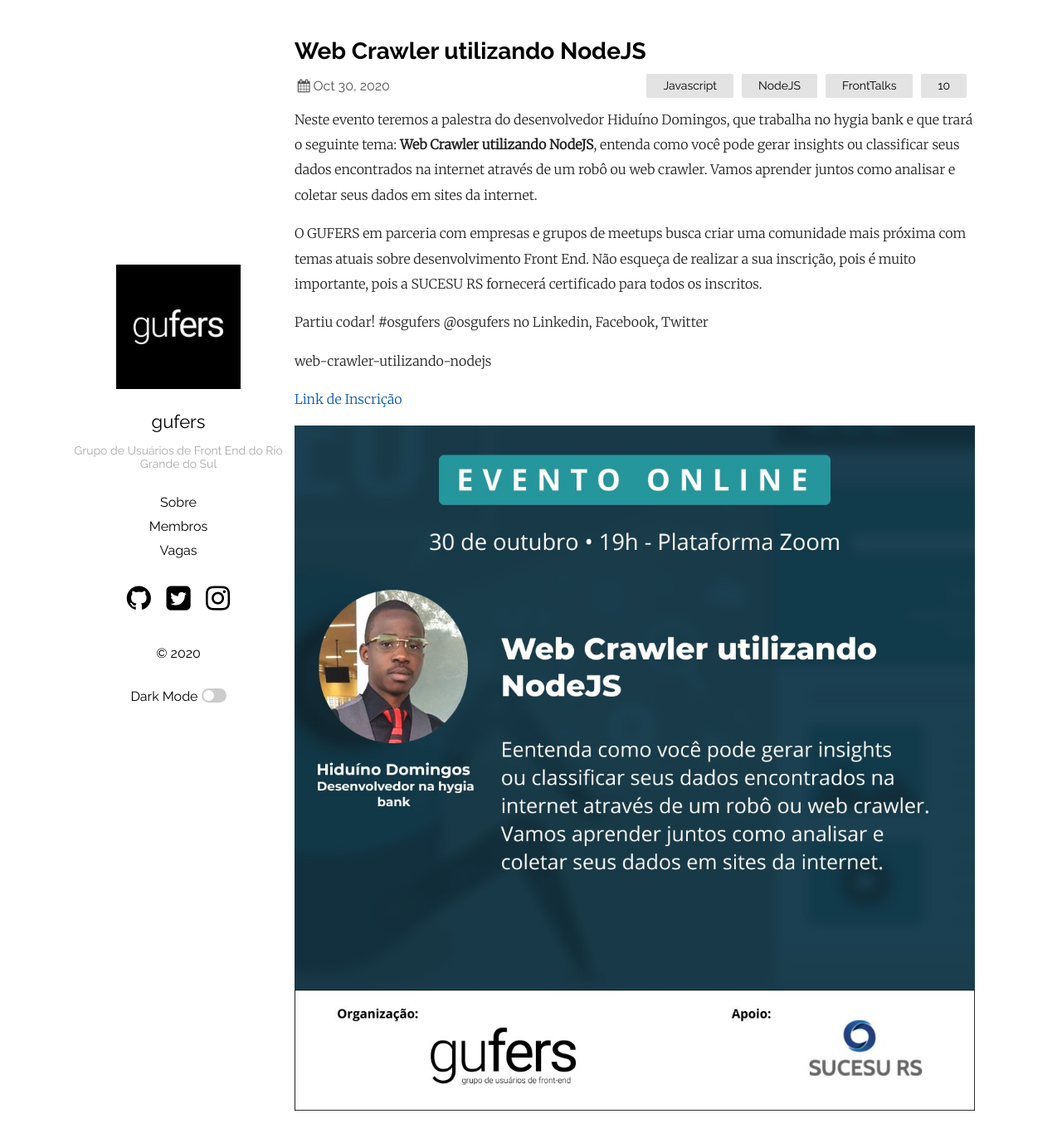
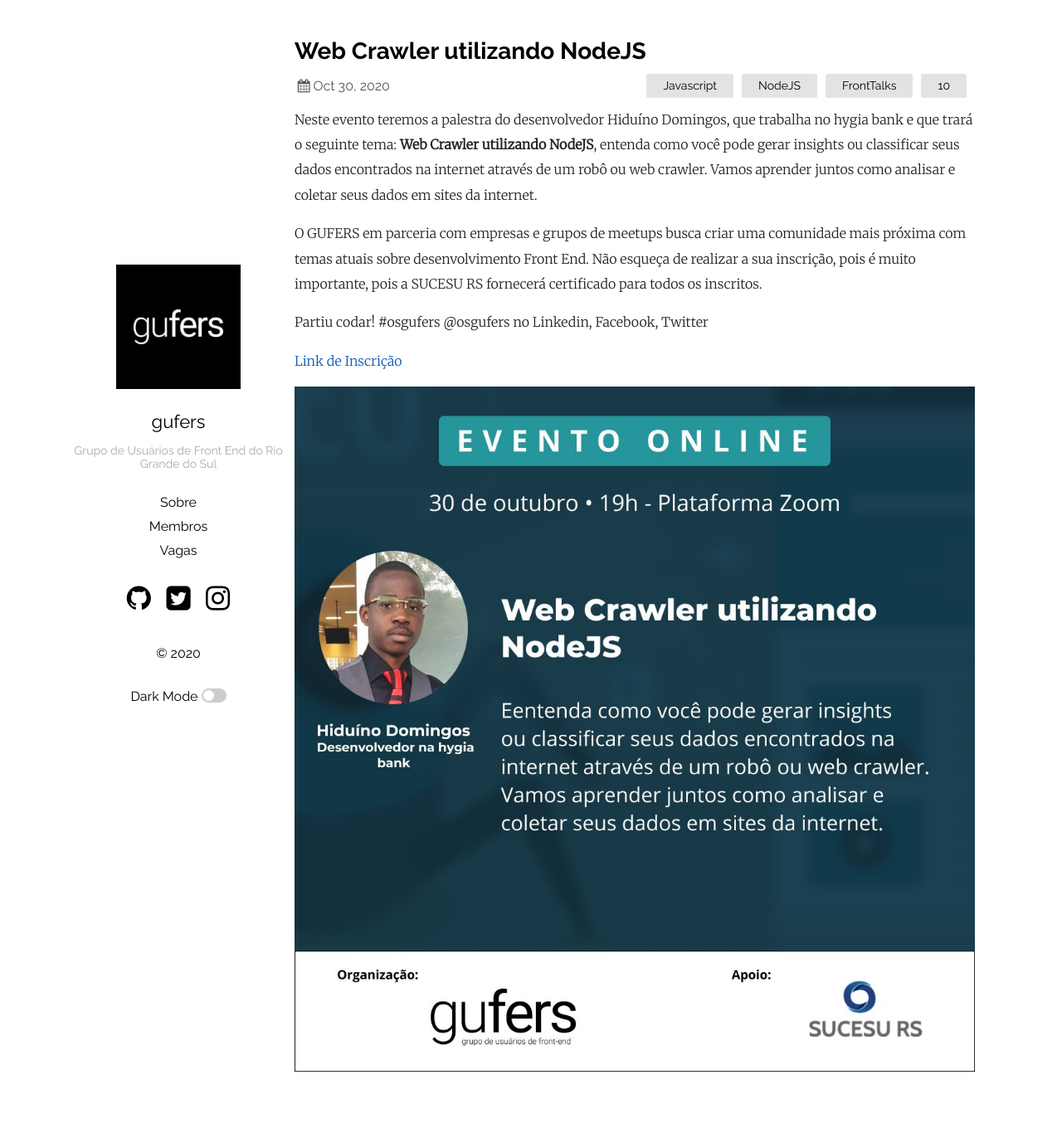
Before and after one commit to osgufers/osgufers.github.io, a Jekyll site: the page built from _posts/2020-10-30-web-crawler-utilizando-nodejs.markdown, in a window 1280 px wide and 1393 px high. Shown: the top 1378 px of the window at 83% size. Built offline with Jekyll 4.4.1, drawn with Linux system fonts in a browser that asks for light colours.

Commit message:
add post

```diff
--- a/_posts/2020-10-30-web-crawler-utilizando-nodejs.markdown
+++ b/_posts/2020-10-30-web-crawler-utilizando-nodejs.markdown
@@ -17,8 +17,6 @@
 
 Partiu codar! #osgufers @osgufers no Linkedin, Facebook, Twitter
 
-web-crawler-utilizando-nodejs
-
 [Link de Inscrição][inscricao]
 
 [inscricao]: https://guferswebcrawlerutil.eventize.com.br/inscricao
```
